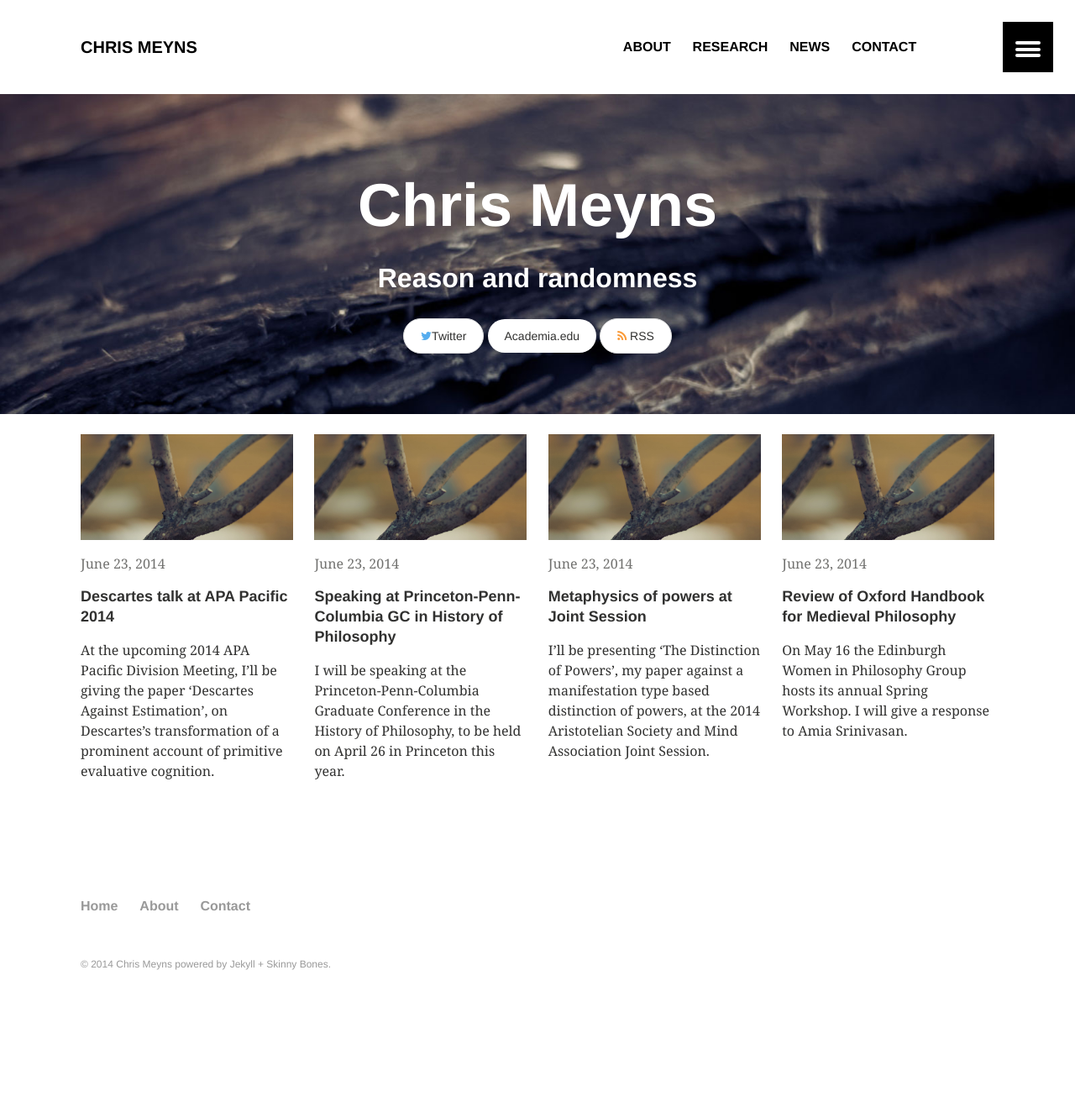
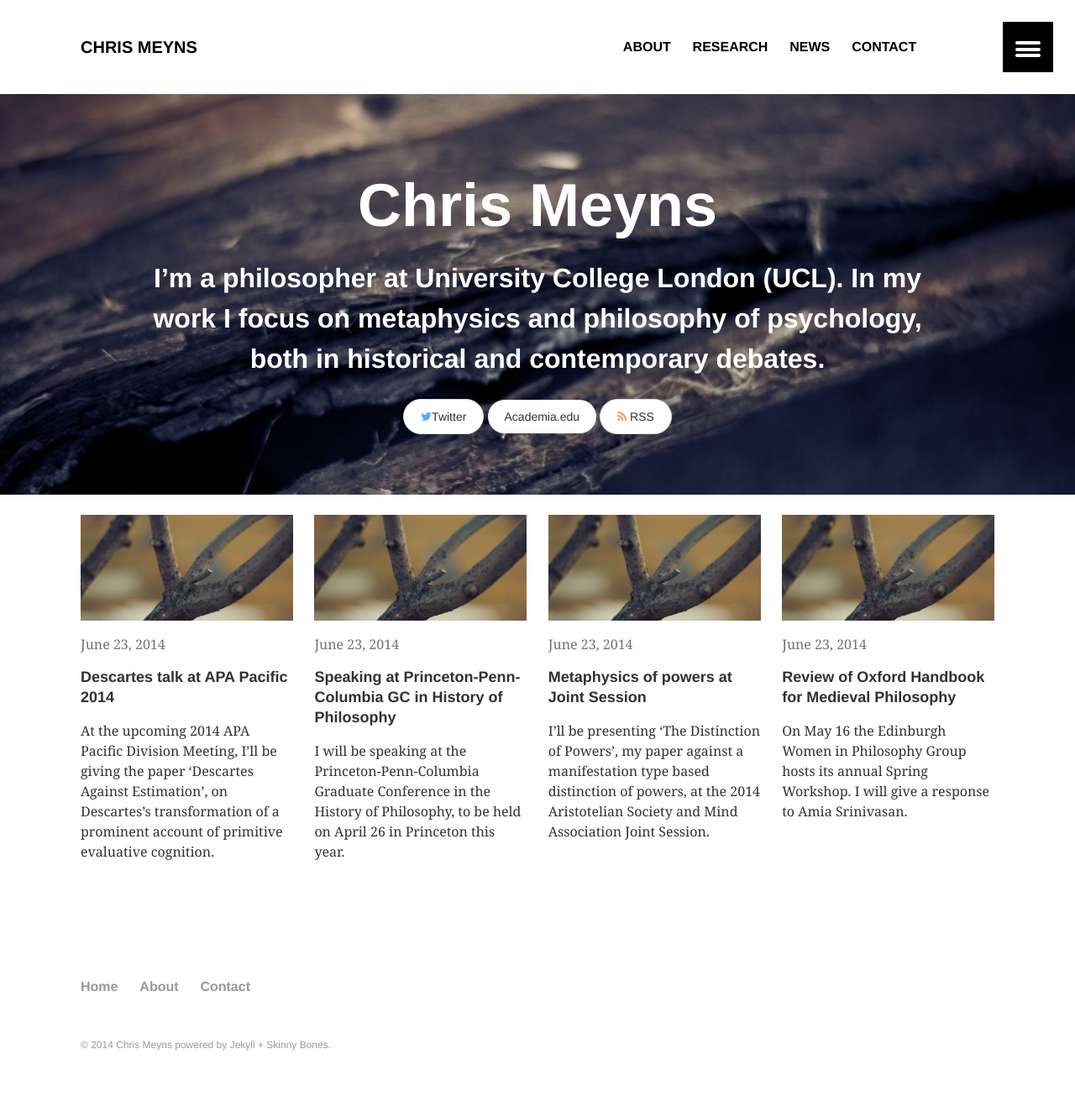
Before and after one commit to msteenhagen/csmeyns.github.io, a Jekyll site: the page built from index.md, in a window 1280 px wide. Shown: the whole page at 84% size. Built offline with Jekyll 4.4.1, drawn with Linux system fonts in a browser that asks for light colours; before the commit the page ends 1234 px from its top, so only the background shows below that.

Commit message:
Update index.md

```diff
--- a/index.md
+++ b/index.md
@@ -2,7 +2,7 @@
 layout: home
 top: chris meyns
 center: Chris Meyns
-tagline: Reason and randomness
+tagline: I’m a philosopher at University College London (UCL). In my work I focus on metaphysics and philosophy of psychology, both in historical and contemporary debates.
 permalink: /
 image:
   feature: wood-texture-1600x800.jpg
```
